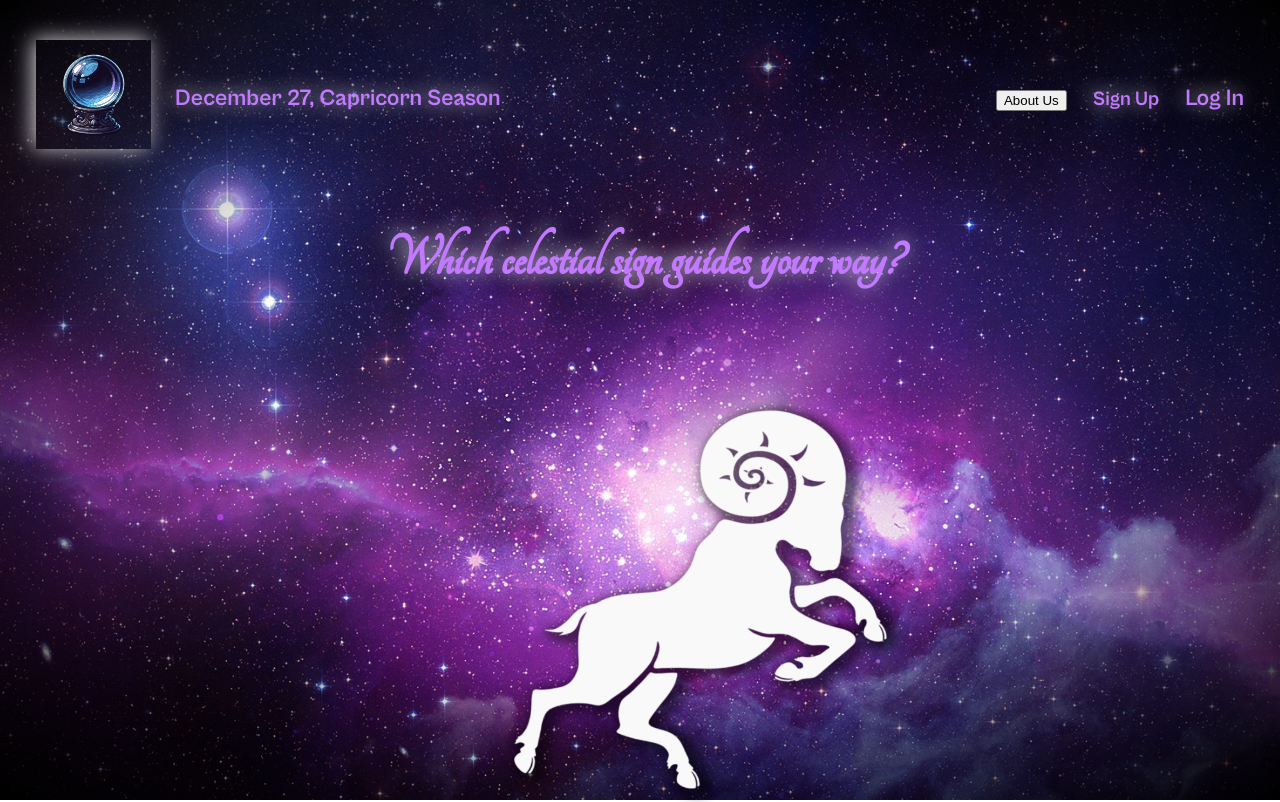
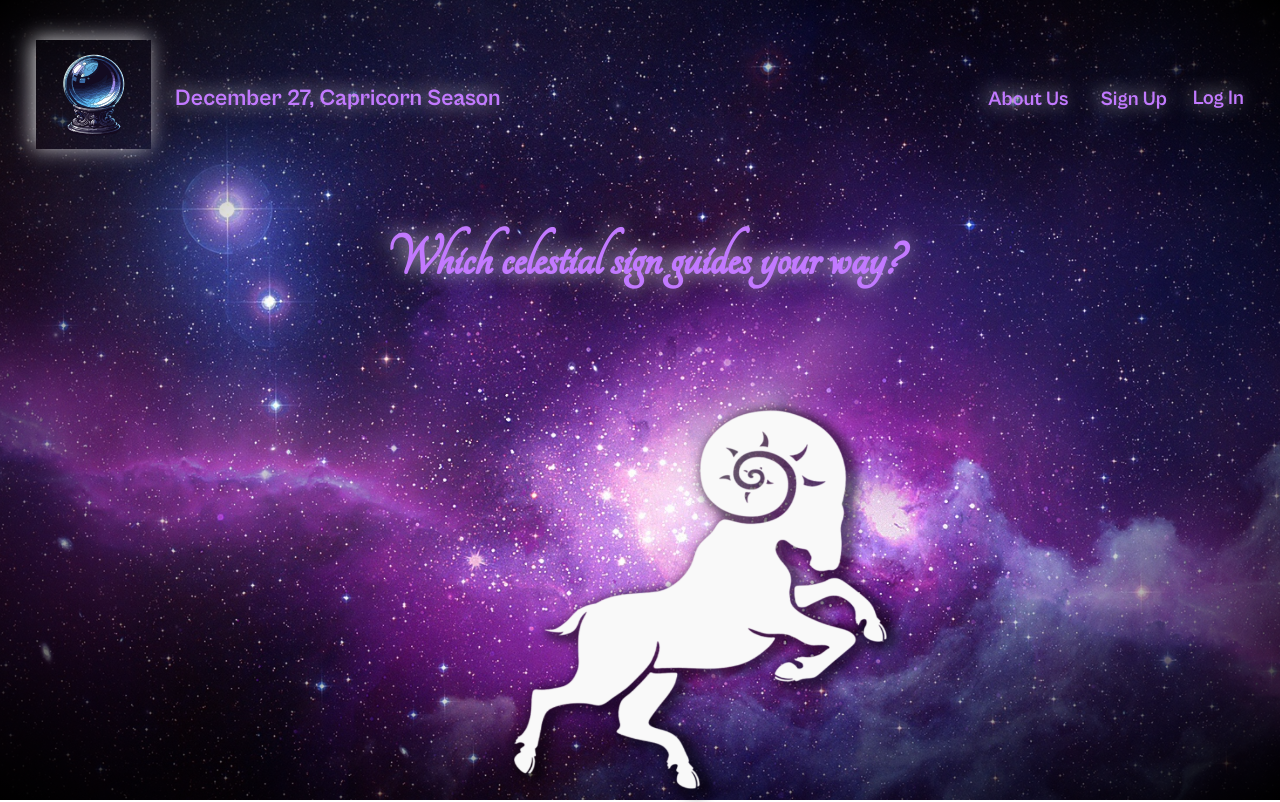
Before and after one commit to probablypenera007/madame-frontend, a React (Create React App) app: page / in a window 1280 px wide. Shown: the top 802 px of the page. Built offline with nearby package versions, Linux system fonts and the light colour scheme.

Commit message:
about us styled

```diff
--- a/src/components/Header/Header.css
+++ b/src/components/Header/Header.css
@@ -26,19 +26,17 @@
   box-shadow: -3px -1px 20px rgba(255, 255, 255, 0.8);
 }
 
-.header__button-addClothes {
+.header__button-addClothes:disabled {
   background-color: transparent;
   border: none;
   font-size: 20px;
   font-family: "CabinetGrotesk-Bold", Arial, sans-serif;
-  transition: opacity linear 0.2s 0.1s;
-  cursor: pointer;
+
+
   margin-left: 20px;
 }
 
-.header__button-addClothes:hover {
-  opacity: .6;
-}
+
 
 .header__name,
 .header__name:link,
@@ -60,10 +58,17 @@
   color: #c279ff;
 }
 
+
 .header__login-link {
   text-decoration: none;
   color: #c279ff;
   margin-left: 20px;
+  font-size: 20px;
+  transition: opacity linear 0.2s 0.1s;
+}
+
+.header__login-link:hover {
+  opacity: .6;
 }
 
 .link__container a {
@@ -75,6 +80,22 @@
 }
 
 .header__name:hover {
+  opacity: .6;
+}
+
+.header___button-aboutus{
+  background-color: transparent;
+  border: none;
+  font-size: 20px;
+  color: #c279ff;
+  text-shadow: -3px -1px 20px rgba(255, 255, 255, 0.8);
+  font-family: "CabinetGrotesk-Bold", Arial, sans-serif;
+  transition: opacity linear 0.2s 0.1s;
+  cursor: pointer;
+  margin-left: 20px;
+}
+
+.header___button-aboutus:hover{
   opacity: .6;
 }
 
--- a/src/components/Header/Header.js
+++ b/src/components/Header/Header.js
@@ -1,9 +1,9 @@
-import React, {useState} from "react";
+import React, { useState } from "react";
 import CurrentUserContext from "../../contexts/CurrentUserContext";
 import "./Header.css";
 import mologo from "../../images/crystalballcolor.svg";
 import MobileButton from "../../images/MobileButton.svg";
-import blackCloseButton from "../../images/blackCloseButton.svg" ;
+import blackCloseButton from "../../images/blackCloseButton.svg";
 //import ModalWithForm from "../ModalWithForm/ModalWithForm";
 // import ToggleSwitch from "../ToggleSwitch/ToggleSwitch";
 import { Link } from "react-router-dom/cjs/react-router-dom";
@@ -31,7 +31,6 @@ function getCurrentZodiacSign() {
   if ((month === 2 && day >= 19) || (month === 3 && day <= 20)) return "Pisces";
   return "Invalid date/Unknown zodiac sign";
 }
-
 
 const Header = ({
   onCreateModal,
@@ -68,26 +67,29 @@ const Header = ({
         </div>
       </div>
 
-
-{/*
+      {/*
       {!isMobileMenuOpened && (
       <button className="header__hamburger" onClick={toggleMobileMenu}>
            <img src={MobileButton} alt="mobile" />
       </button>
     )} */}
-{/*
+      {/*
 <div className={`header__navigation ${isMobileMenuOpened ? 'header__navigation--open' : ''}`}> */}
       <div className="header__button-container">
-        <button className="header___button-aboutus"
-        type="text"
-        onClick={onAboutUsClick}>About Us</button>
+        <button
+          className="header___button-aboutus"
+          type="text"
+          onClick={onAboutUsClick}
+        >
+          About Us
+        </button>
         {isLoggedIn ? (
           <button
             className="header__button-addClothes"
             type="text"
-            onClick={onCreateModal}
+            disabled
           >
-            FAQ
+
           </button>
         ) : (
           <button
@@ -127,9 +129,6 @@ const Header = ({
     )} */}
 
       {/* </div> */}
-
-
-
     </header>
   );
 };
```
